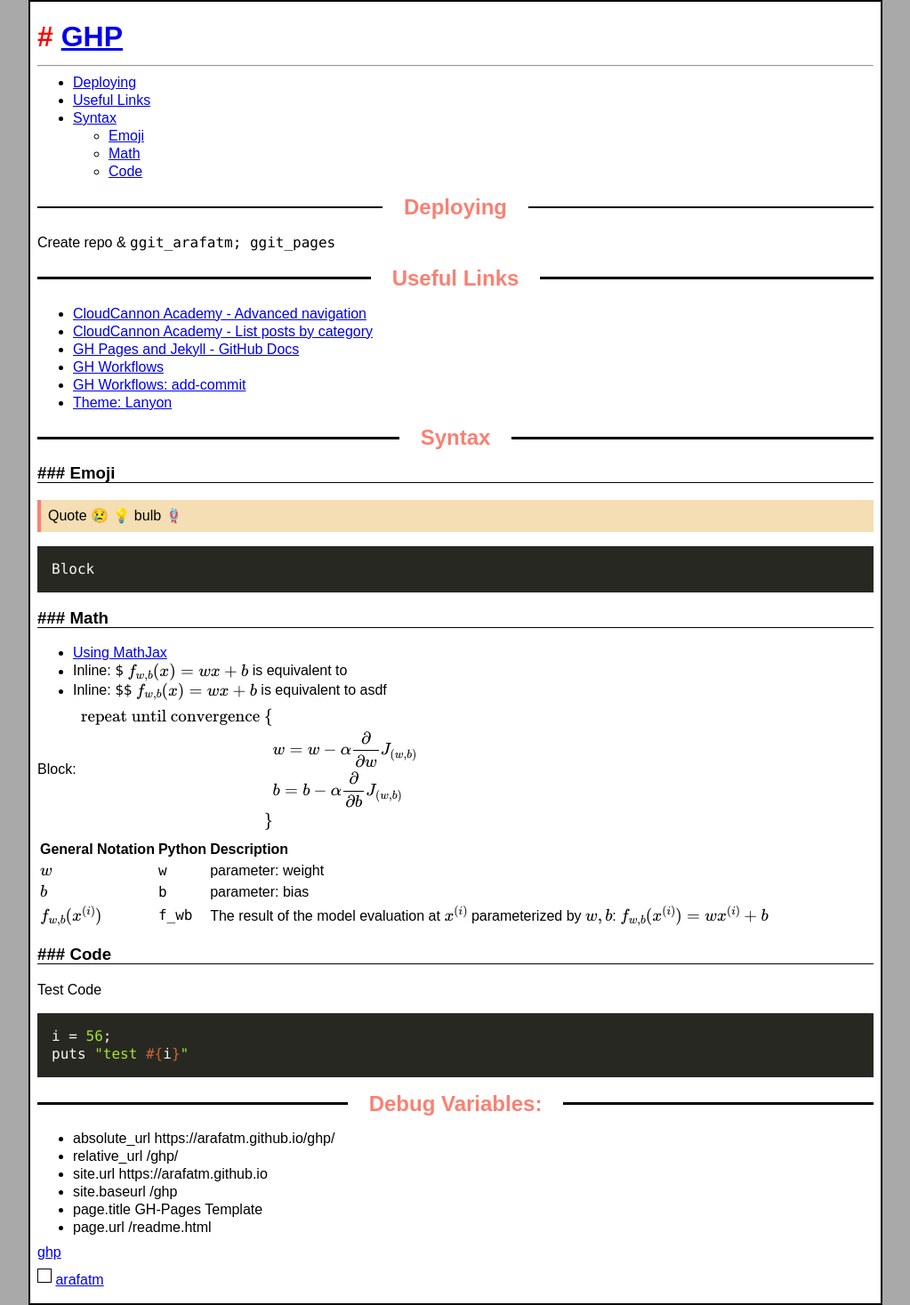
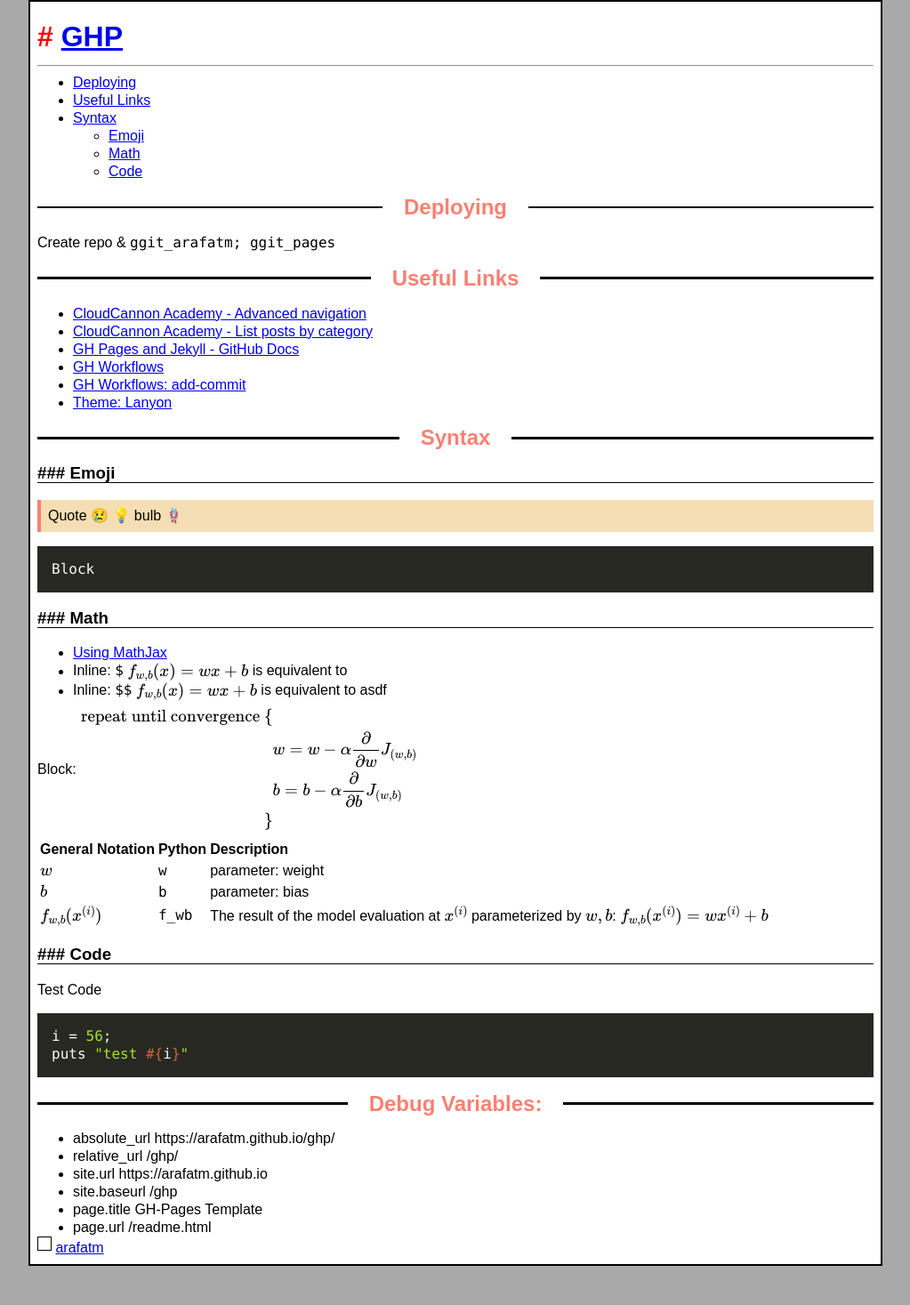
Before and after one commit to arafatm/ghp, a Jekyll site: the page built from readme.md, in a window 1280 px wide. Shown: the whole page at 89% size, without its empty margins (128-1151 px from the left). Built offline with Jekyll 4.4.1, drawn with Linux system fonts in a browser that asks for light colours; nearby versions of some CDN libraries; emoji names are drawn with the system emoji font; formulas are drawn with MathJax 3; the repository's description, which GitHub fills in, is left out; after the commit the page ends 1423 px from its top, so only the background shows below that.

Commit message:
Commit All

```diff
--- a/_includes/footer.html
+++ b/_includes/footer.html
@@ -1,10 +1,7 @@
 <footer>
-  <p><a href="{{ '' | absolute_url }}">{{ site.title | default: site.github.repository_name }}</a></p>
   {% if site.github.is_project_page %}
-  <p>
   <img class="ico" src="https://github.com/favicon.ico" />
   <a href="{{ site.github.owner_url }}">{{ site.github.owner_name }}</a>
-  </p>
   {% endif %}
 </footer>
 <!--[if !IE]><script>fixScale(document);</script><![endif]-->
--- a/_includes/header.html
+++ b/_includes/header.html
@@ -1,5 +1,5 @@
 <header {% unless site.description or site.github.project_tagline %} class="without-description" {% endunless %}>
-  <h1><a href="/">{{ site.title | default: site.github.repository_name }}</a></h1>
+  <h1><a href="{{ '' | absolute_url }}">{{ site.title | default: site.github.repository_name }}</a></h1>
   {% comment %}
   <ul>Debug variables: <li>absolute_url {{ '/' | absolute_url }}</li> <li>relative_url {{ '/' " | relative_url }}</li> <li>site.url {{ site.url }}</li> <li>site.baseurl {{ site.baseurl }}</li> <li>page.title {{ page.title }}</li> <li>page.url {{ page.url}}</li> </ul>
   {% if site.description or site.github.project_tagline %}
```
